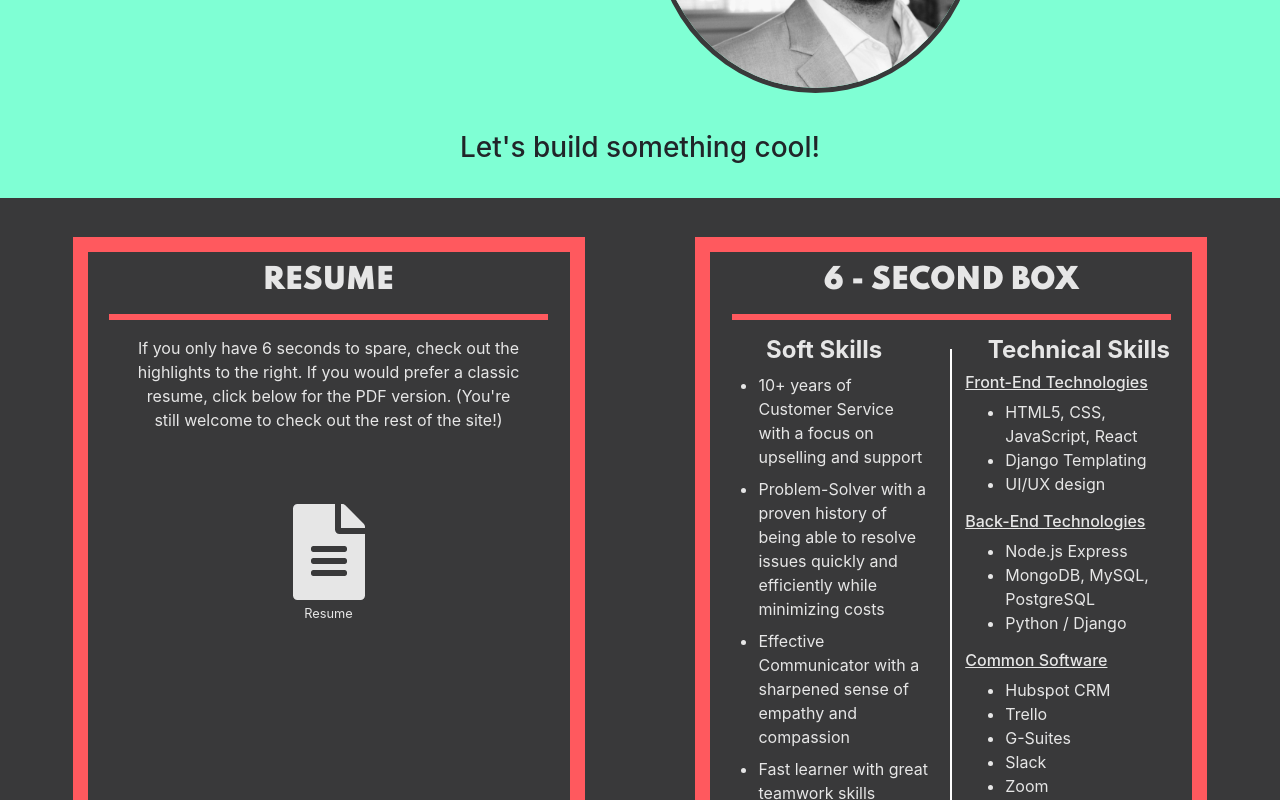
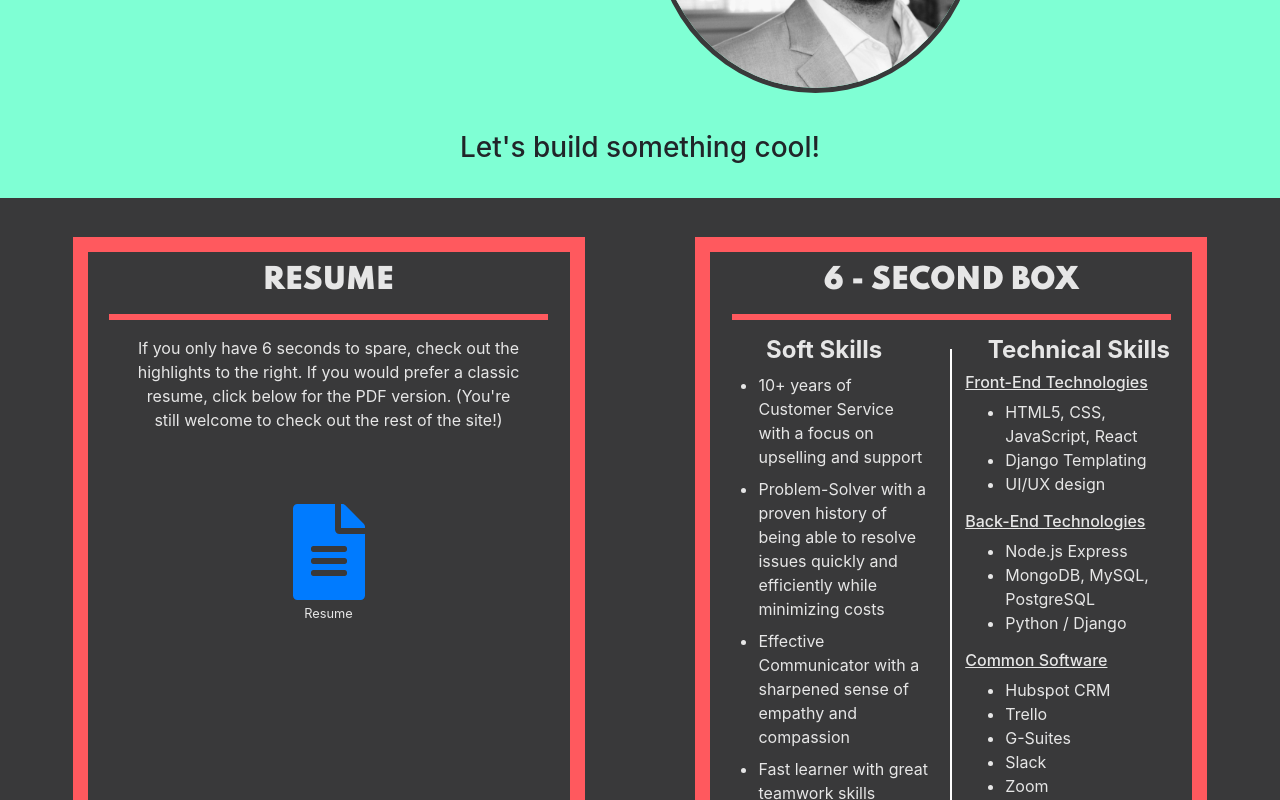
Before and after one commit to davidloesch1/portfolio, a React (Create React App) app: page / in a window 1280 px wide. Shown: the part 368-1168 px from the top of the page. Built offline with nearby package versions, Linux system fonts and the light colour scheme.

Commit message:
added link for resume

```diff
--- a/src/App.js
+++ b/src/App.js
@@ -80,11 +80,11 @@
                 the PDF version. (You're still welcome to check out the rest of
                 the site!)
               </p>
-              <FontAwesomeIcon
+              <a href="https://drive.google.com/file/d/1iT3xoXZ28y38mLsnpQhXW-f_0RP8gZgt/view?usp=sharing" target='_blank'><FontAwesomeIcon
                 icon="file-alt"
                 size="6x"
                 className="resume-icon"
-              />
+              /></a>
               <br></br>
               <small>Resume</small>
             </div>
```
